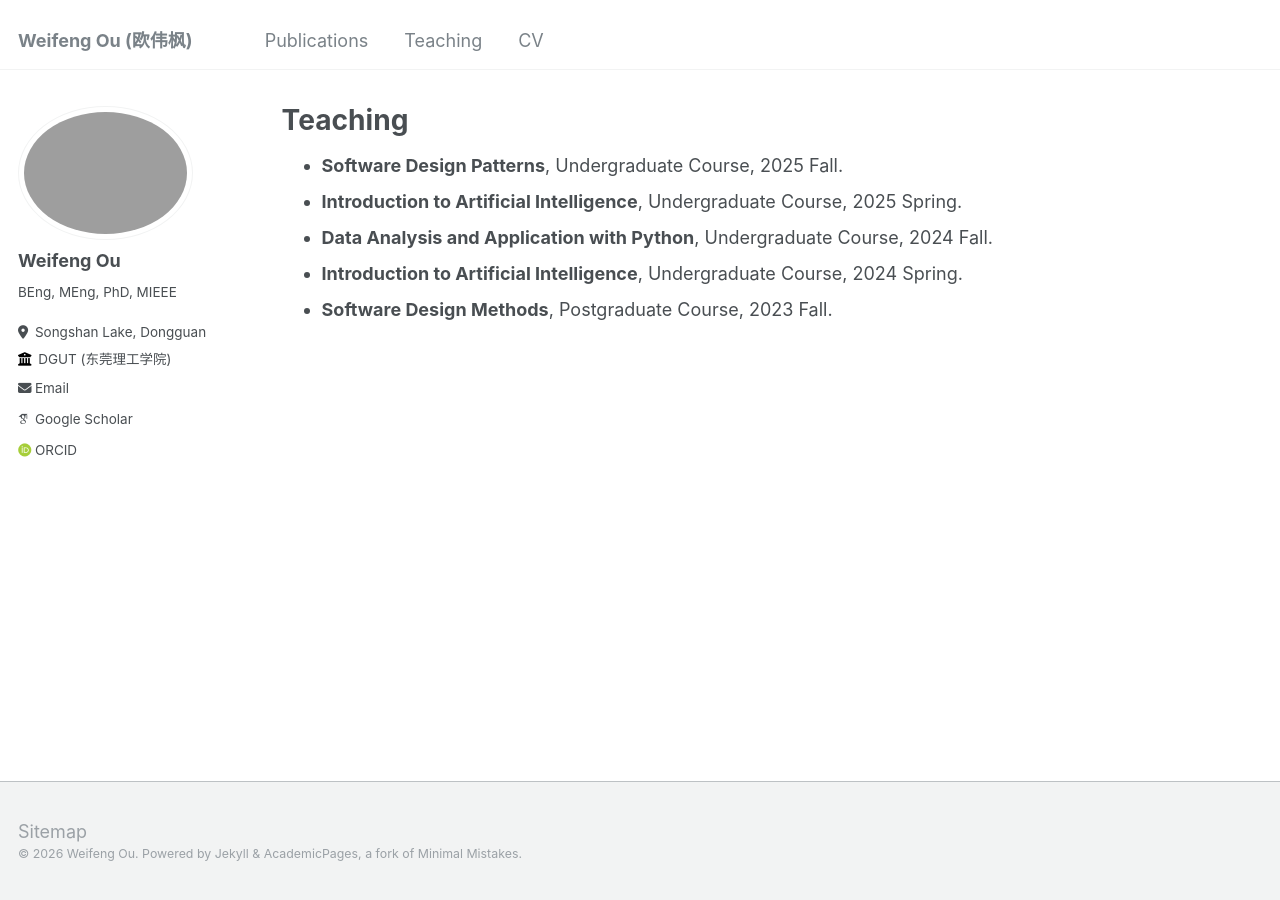
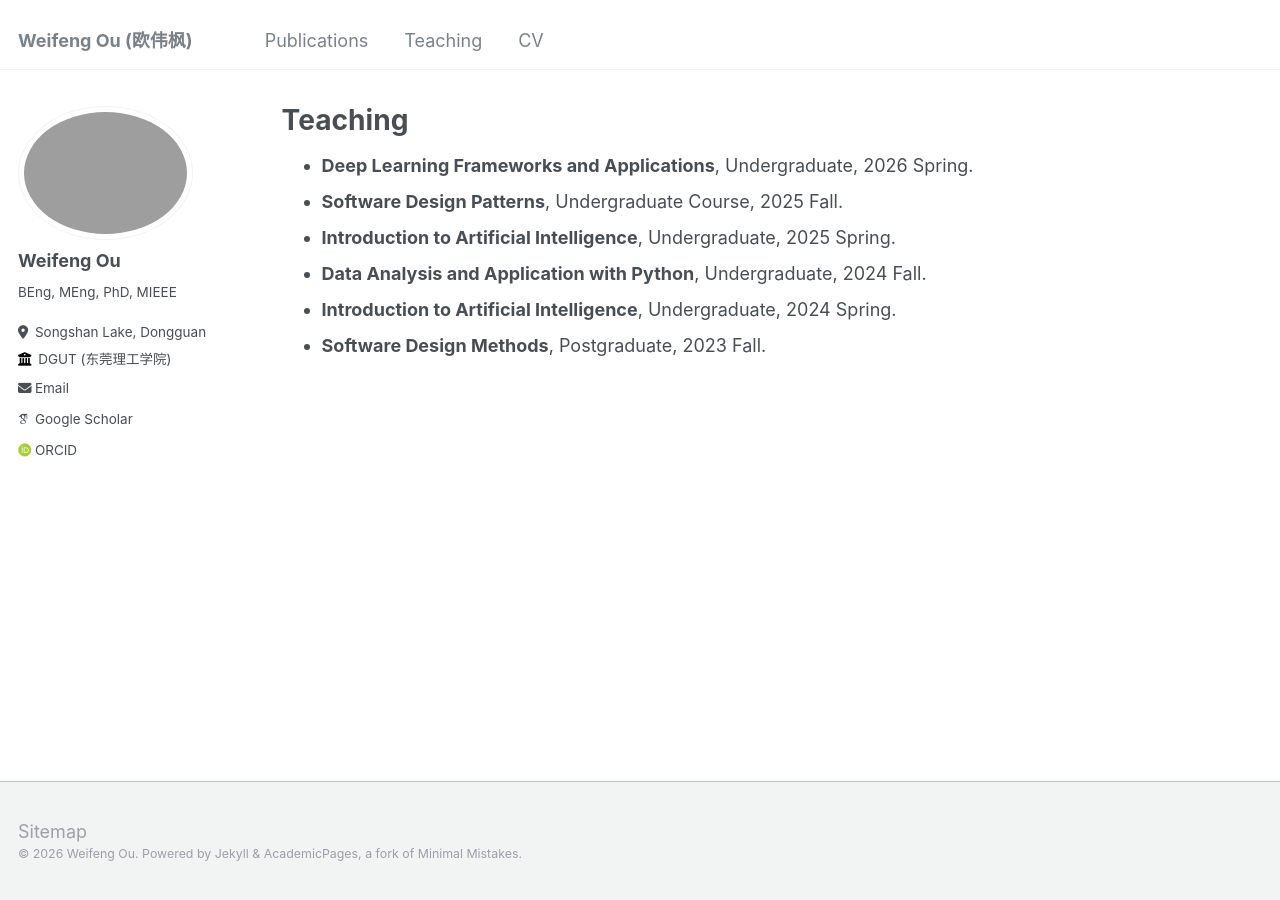
Before and after one commit to ouwf/ouwf.github.io, a Jekyll site: the page built from _pages/teaching.md, in a window 1280 px wide. Built offline with Jekyll 4.4.1, drawn with Linux system fonts in a browser that asks for light colours; some web fonts are replaced.

Commit message:
Update course listings for teaching page

```diff
--- a/_pages/teaching.md
+++ b/_pages/teaching.md
@@ -5,8 +5,9 @@ permalink: /teaching/
 author_profile: true
 ---
 
+* **Deep Learning Frameworks and Applications**, Undergraduate, 2026 Spring.
 * **Software Design Patterns**, Undergraduate Course, 2025 Fall.
-* **Introduction to Artificial Intelligence**, Undergraduate Course, 2025 Spring.
-* **Data Analysis and Application with Python**, Undergraduate Course, 2024 Fall.
-* **Introduction to Artificial Intelligence**, Undergraduate Course, 2024 Spring.
-* **Software Design Methods**, Postgraduate Course, 2023 Fall.
+* **Introduction to Artificial Intelligence**, Undergraduate, 2025 Spring.
+* **Data Analysis and Application with Python**, Undergraduate, 2024 Fall.
+* **Introduction to Artificial Intelligence**, Undergraduate, 2024 Spring.
+* **Software Design Methods**, Postgraduate, 2023 Fall.
```
